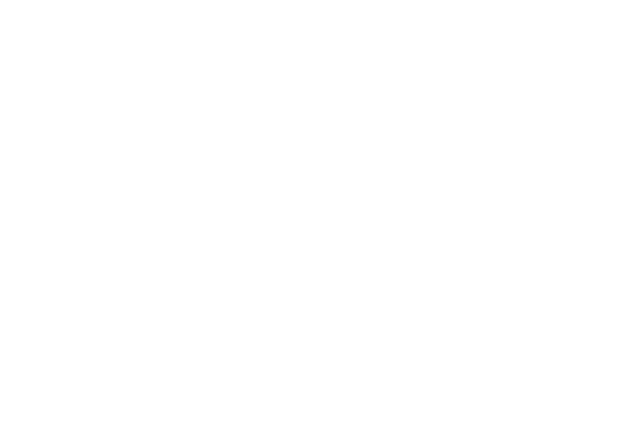
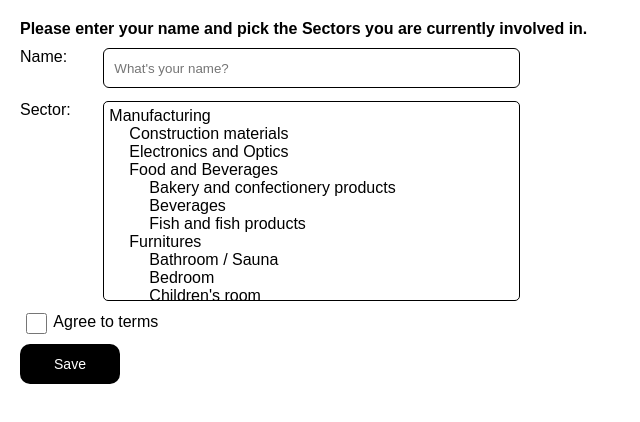
Before and after one commit to abdulwaarith0/test-frontend, a React (Vite) app: page / in a window 1280 px wide. Before the commit this address had no page. Shown: the top 422 px of the page, without its empty margins (0-640 px from the left). Built offline with nearby package versions, Linux system fonts and the light colour scheme.

Commit message:
made some changes

```diff
--- a/src/app/routes.tsx
+++ b/src/app/routes.tsx
@@ -4,7 +4,7 @@
 const Routes = () => {
 	return (
 		<RoutesRouter>
-			<Route path="/api/" element={<Home />} />
+			<Route path="/" element={<Home />} />
 		</RoutesRouter>
 	);
 };
```
